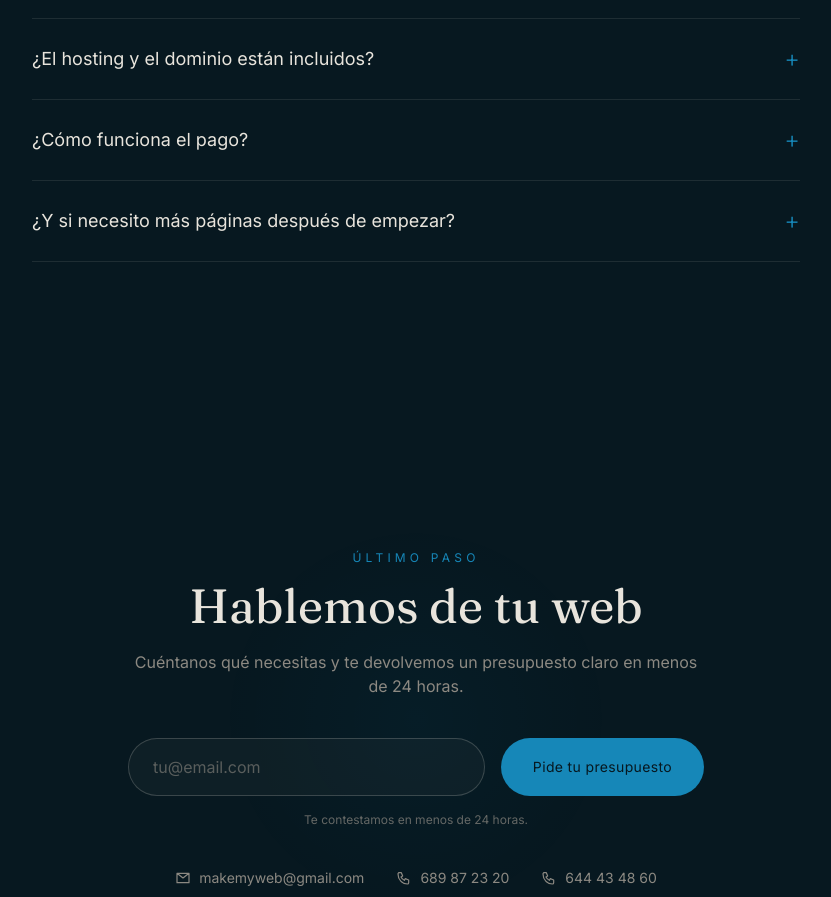
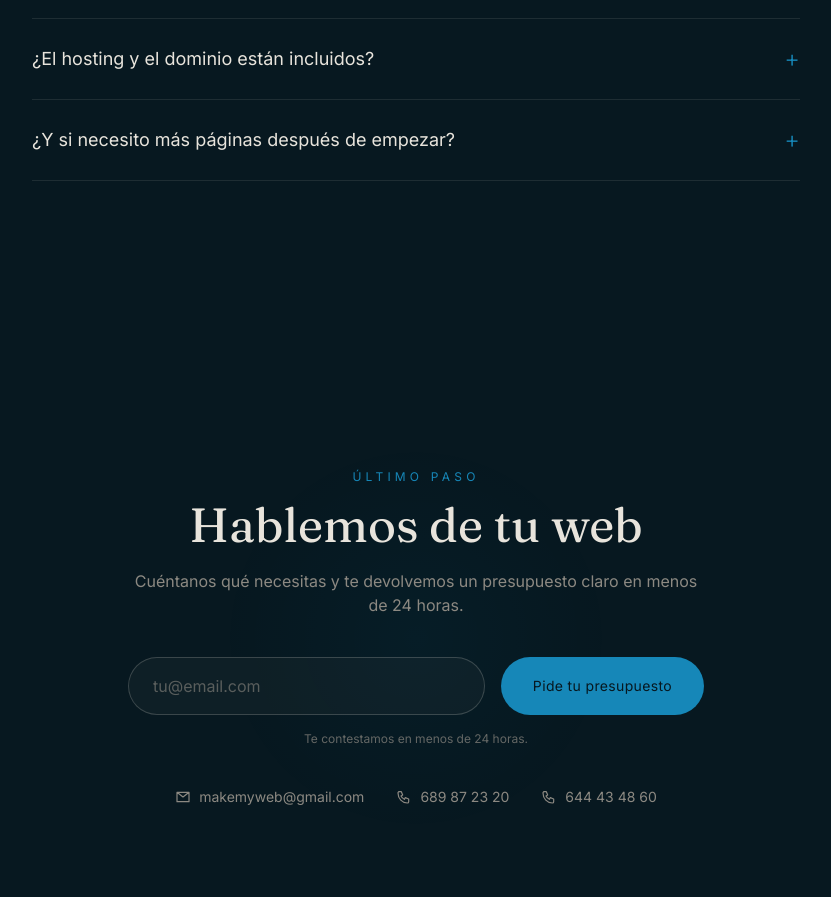
Before and after one commit to maringetafee/claude, a React (Vite) app in the folder makemyweb-eye/: page / in a window 1280 px wide. Shown: the part 7500-8397 px from the top of the page, without its empty margins (224-1055 px from the left). Built offline with nearby package versions, Linux system fonts and the light colour scheme.

Commit message:
Remove payment-terms FAQ entry from makemyweb-eye

```diff
--- a/makemyweb-eye/src/components/FAQ.tsx
+++ b/makemyweb-eye/src/components/FAQ.tsx
@@ -18,10 +18,6 @@ const FAQS = [
   {
     q: "¿El hosting y el dominio están incluidos?",
     a: "Sí, ambos están incluidos en los planes de cuidado mensual. También podemos configurarlo sobre tu propio hosting o dominio si ya los tienes.",
-  },
-  {
-    q: "¿Cómo funciona el pago?",
-    a: "La mitad al empezar el proyecto y la otra mitad al publicar el sitio.",
   },
   {
     q: "¿Y si necesito más páginas después de empezar?",
```
